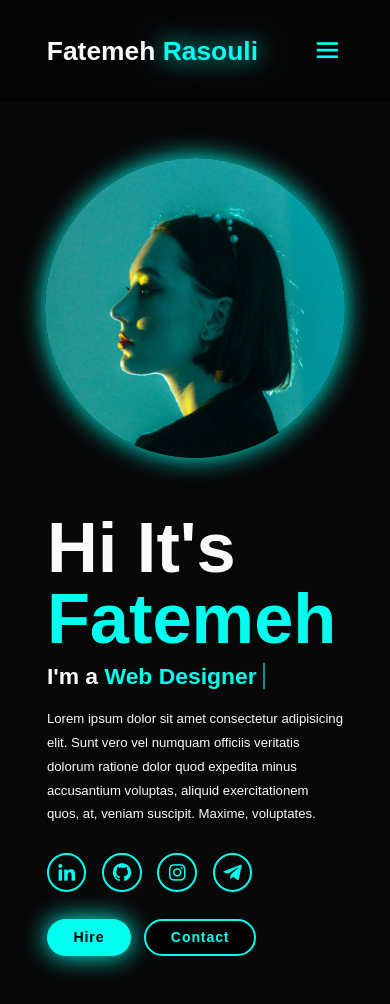
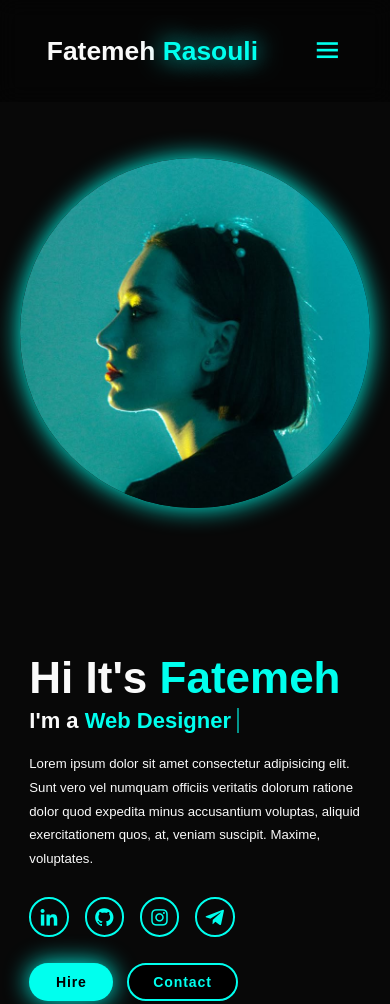
Before and after one commit to FatemehRasoulli/PersonalPortfolio-Website, a plain HTML site: page index.html in a window 390 px wide. Shown: the top 1004 px of the page. Drawn offline with nearby package versions, Linux system fonts and the light colour scheme.

Commit message:
style.css

```diff
--- a/Styles/style.css
+++ b/Styles/style.css
@@ -635,6 +635,7 @@ span{
 }
 
 
+
 @media (max-width:895px){
     #menu-icon{
         display: block;
@@ -663,23 +664,25 @@ span{
     }
     .home{
         flex-direction: column-reverse;
-        margin: 5rem 4rem;
+        margin: 5rem 2rem;
     }
 
     .home-contant h3{
-        font-size: 2.6rem;
+        font-size: 2.5rem;
     }
     .home-contant h1{
-        font-size: 8rem;
-        margin-top: -9rem;
+        font-size: 5rem;
+        margin-top: 1.5rem;
     }
     .home-contant p{
         max-width: 600px;
         margin:  0 auto;
     }
     .home-img img {
-        height: 300px;
-        width: 300px;
+        width: 70vh;
+        height: 70vh;
+        max-width: 350px;
+        max-height: 350px;
     }
     /* .home-img  img {
         width: 100%;
```
